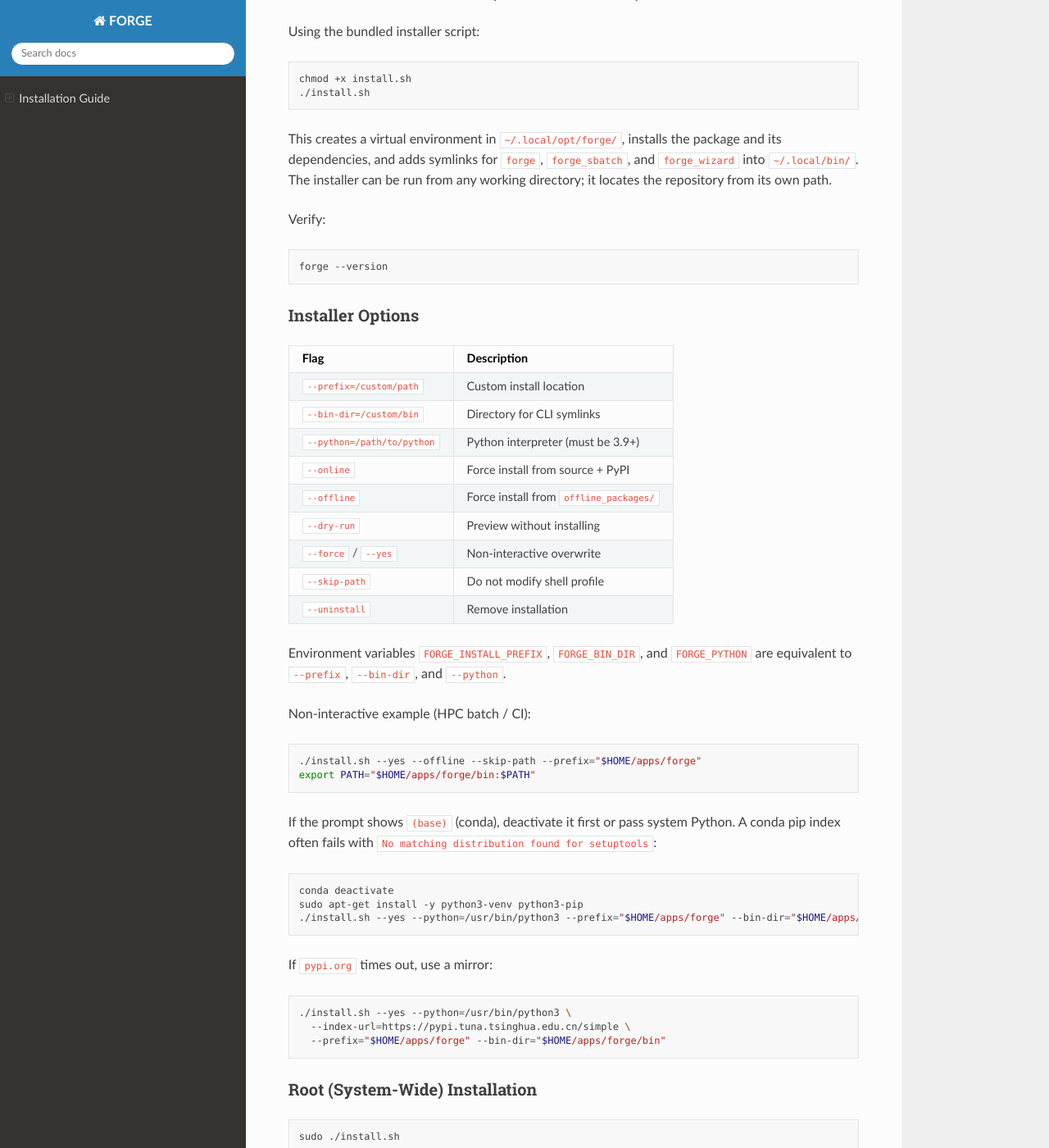
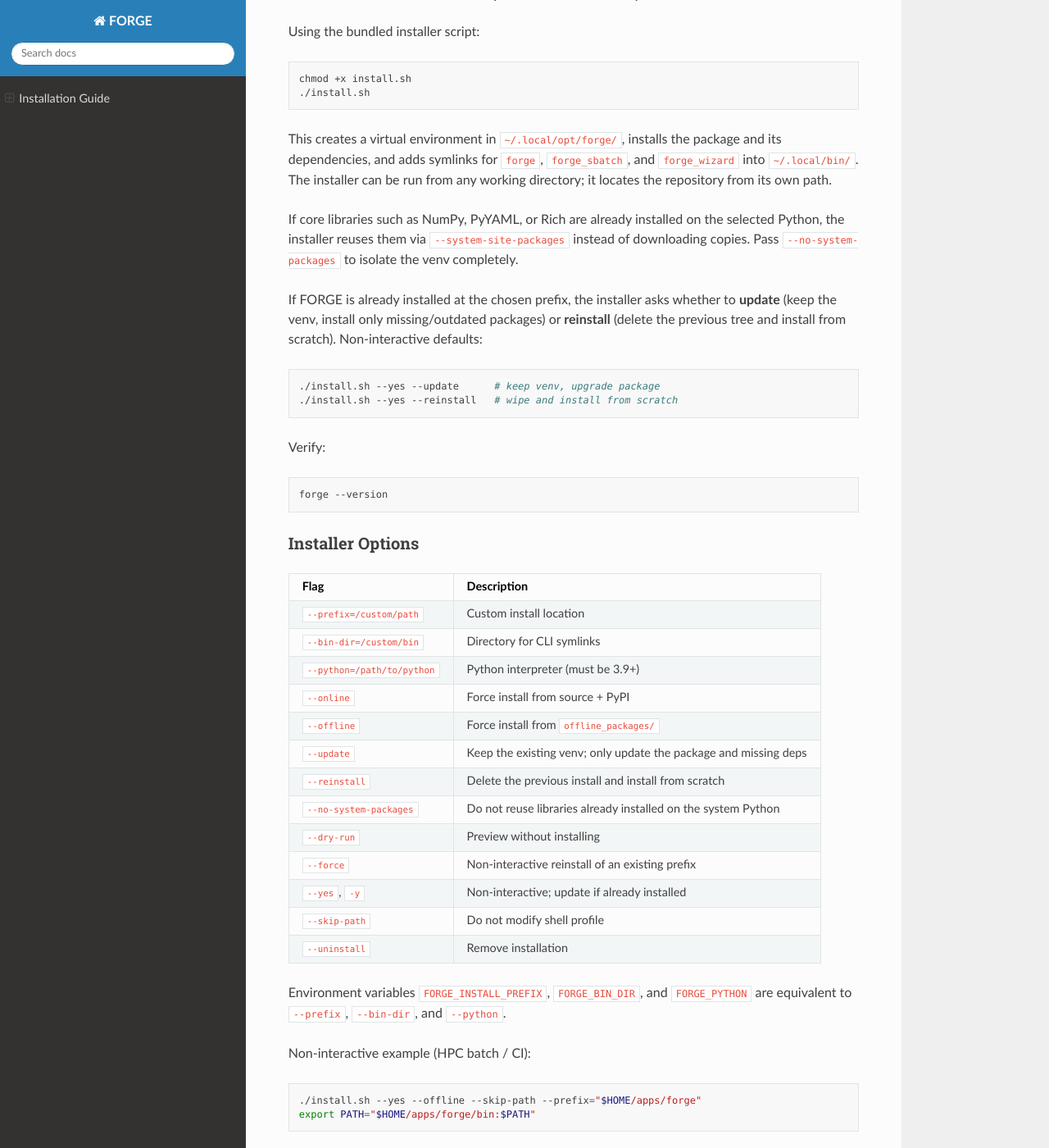
Before and after one commit to majidhaddad02/wien2k_gen, a Sphinx documentation site: the page built from docs/installation.md, in a window 1280 px wide and 1400 px high, scrolled down 366 px. Shown: the whole window at 82% size. Built offline with Sphinx 7.4.7 and the Read the Docs theme 3.1.0, drawn with Linux system fonts in a browser that asks for light colours.

Commit message:
feat: reuse host packages and offer update vs reinstall
Detect already-installed core libraries and enable system-site-packages
instead of redownloading them. When FORGE is already present, ask to
update the existing venv or wipe and reinstall.
Co-authored-by: monkeycode-ai <monkeycode-ai@chaitin.com>

````diff
--- a/docs/installation.md
+++ b/docs/installation.md
@@ -21,6 +21,20 @@
 and `forge_wizard` into `~/.local/bin/`. The installer can be run from any
 working directory; it locates the repository from its own path.
 
+If core libraries such as NumPy, PyYAML, or Rich are already installed on
+the selected Python, the installer reuses them via `--system-site-packages`
+instead of downloading copies. Pass `--no-system-packages` to isolate the
+venv completely.
+
+If FORGE is already installed at the chosen prefix, the installer asks
+whether to **update** (keep the venv, install only missing/outdated
+packages) or **reinstall** (delete the previous tree and install from
+scratch). Non-interactive defaults:
+```bash
+./install.sh --yes --update      # keep venv, upgrade package
+./install.sh --yes --reinstall   # wipe and install from scratch
+```
+
 Verify:
 ```bash
 forge --version
@@ -35,8 +49,12 @@
 | `--python=/path/to/python` | Python interpreter (must be 3.9+) |
 | `--online` | Force install from source + PyPI |
 | `--offline` | Force install from `offline_packages/` |
+| `--update` | Keep the existing venv; only update the package and missing deps |
+| `--reinstall` | Delete the previous install and install from scratch |
+| `--no-system-packages` | Do not reuse libraries already installed on the system Python |
 | `--dry-run` | Preview without installing |
-| `--force` / `--yes` | Non-interactive overwrite |
+| `--force` | Non-interactive reinstall of an existing prefix |
+| `--yes`, `-y` | Non-interactive; update if already installed |
 | `--skip-path` | Do not modify shell profile |
 | `--uninstall` | Remove installation |
 
````
Also changed, not shown: 1 other file.
